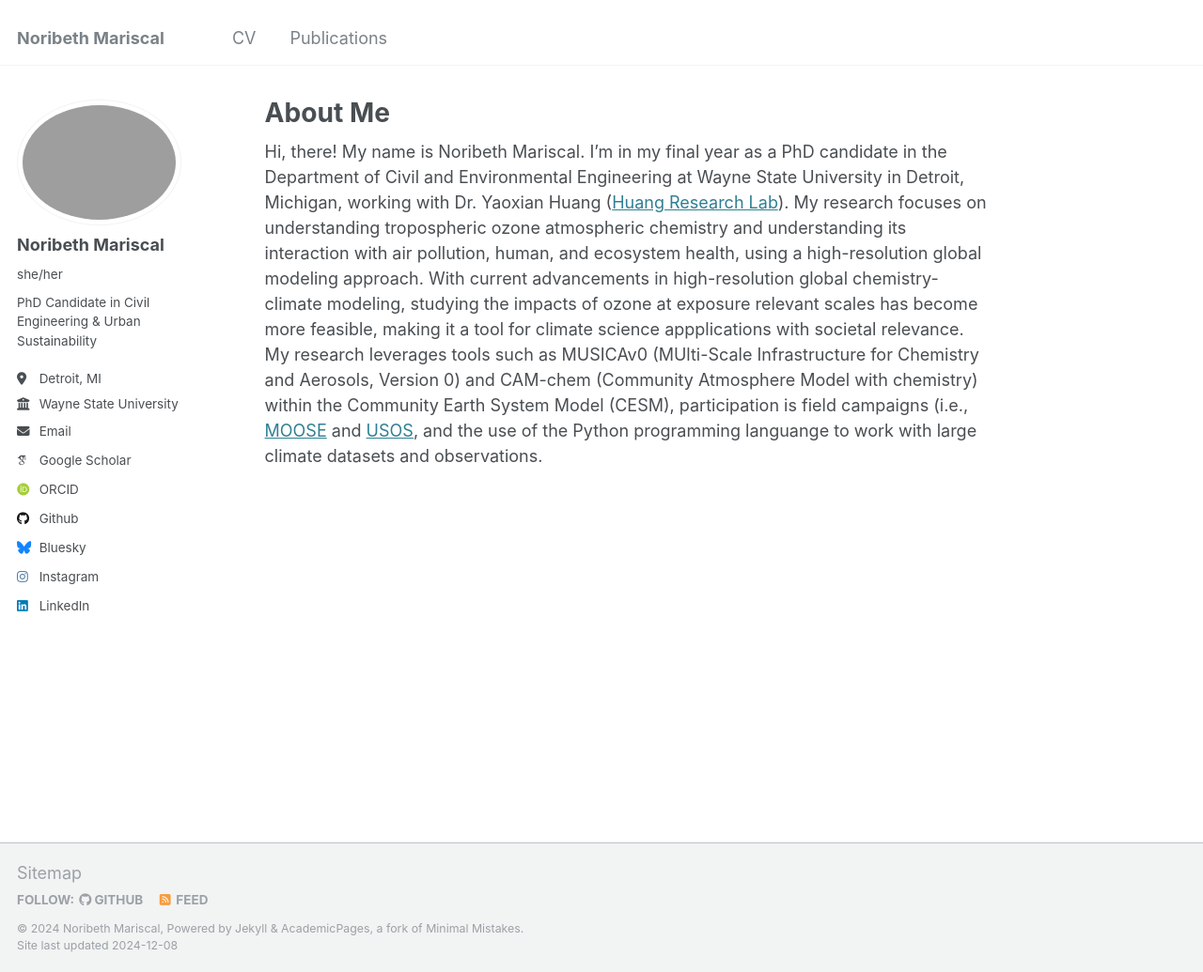
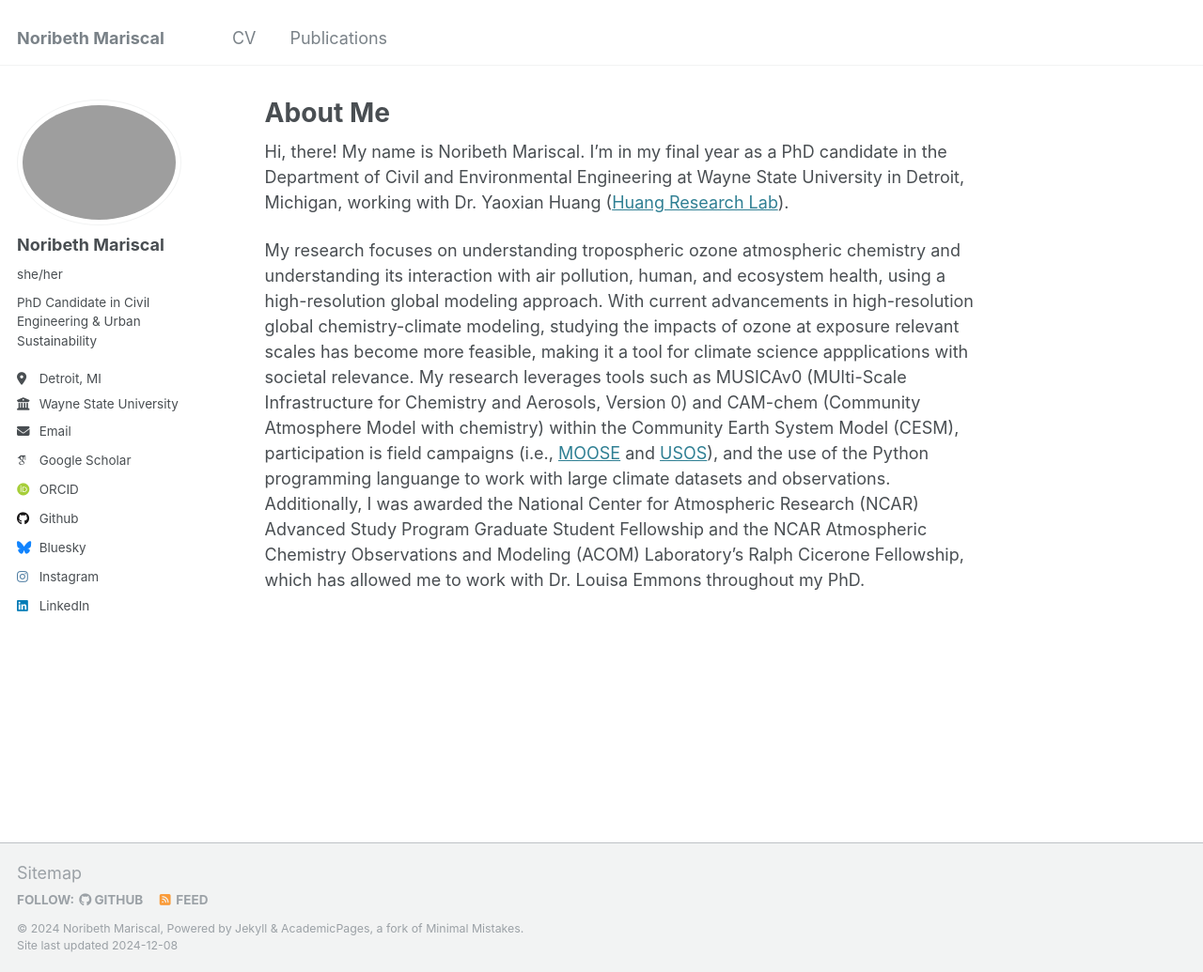
Before and after one commit to noribeth-m/noribeth-m.github.io, a Jekyll site: the page built from _pages/about.md, in a window 1280 px wide and 1035 px high. Shown: the whole window at 94% size. Built offline with Jekyll 4.4.1, drawn with Linux system fonts in a browser that asks for light colours; some web fonts are replaced.

Commit message:
Update about.md

```diff
--- a/_pages/about.md
+++ b/_pages/about.md
@@ -7,4 +7,6 @@ redirect_from:
   - /about.html
 ---
 
-Hi, there! My name is Noribeth Mariscal. I'm in my final year as a PhD candidate in the Department of Civil and Environmental Engineering at Wayne State University in Detroit, Michigan, working with Dr. Yaoxian Huang ([Huang Research Lab](https://www.huanglabwayne.com/)). My research focuses on understanding tropospheric ozone atmospheric chemistry and understanding its interaction with air pollution, human, and ecosystem health, using a high-resolution global modeling approach. With current advancements in high-resolution global chemistry-climate modeling, studying the impacts of ozone at exposure relevant scales has become more feasible, making it a tool for climate science appplications with societal relevance. My research leverages tools such as MUSICAv0 (MUlti-Scale Infrastructure for Chemistry and Aerosols, Version 0) and CAM-chem (Community Atmosphere Model with chemistry) within the Community Earth System Model (CESM), participation is field campaigns (i.e., [MOOSE](https://www-air.larc.nasa.gov/missions/moose/) and [USOS](https://csl.noaa.gov/groups/csl7/measurements/2024usos/), and the use of the Python programming languange to work with large climate datasets and observations.
+Hi, there! My name is Noribeth Mariscal. I'm in my final year as a PhD candidate in the Department of Civil and Environmental Engineering at Wayne State University in Detroit, Michigan, working with Dr. Yaoxian Huang ([Huang Research Lab](https://www.huanglabwayne.com/)).
+
+My research focuses on understanding tropospheric ozone atmospheric chemistry and understanding its interaction with air pollution, human, and ecosystem health, using a high-resolution global modeling approach. With current advancements in high-resolution global chemistry-climate modeling, studying the impacts of ozone at exposure relevant scales has become more feasible, making it a tool for climate science appplications with societal relevance. My research leverages tools such as MUSICAv0 (MUlti-Scale Infrastructure for Chemistry and Aerosols, Version 0) and CAM-chem (Community Atmosphere Model with chemistry) within the Community Earth System Model (CESM), participation is field campaigns (i.e., [MOOSE](https://www-air.larc.nasa.gov/missions/moose/) and [USOS](https://csl.noaa.gov/groups/csl7/measurements/2024usos/)), and the use of the Python programming languange to work with large climate datasets and observations. Additionally, I was awarded the National Center for Atmospheric Research (NCAR) Advanced Study Program Graduate Student Fellowship and the NCAR Atmospheric Chemistry Observations and Modeling (ACOM) Laboratory's Ralph Cicerone Fellowship, which has allowed me to work with Dr. Louisa Emmons throughout my PhD.
```
